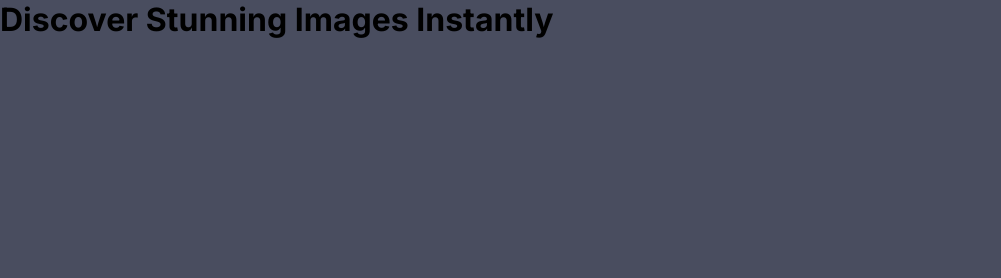
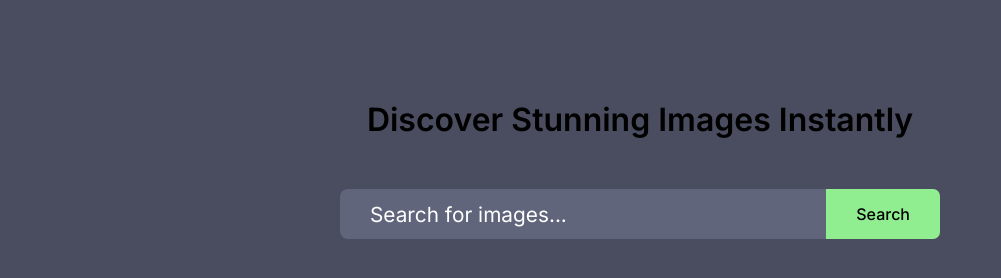
Before and after one commit to deepx-sh/image-finder, a plain HTML site: page index.html in a window 1280 px wide. Shown: the whole page, without its empty margins (0-1001 px from the left). Drawn offline with Linux system fonts and the light colour scheme.

Commit message:
style: add form and style form

```diff
--- a/index.html
+++ b/index.html
@@ -12,6 +12,12 @@
 </head>
 <body>
     <h1>Discover Stunning Images Instantly</h1>
+
+    <!-- Search Form -->
+     <form id="search-form">
+        <input type="text" id="search-box" placeholder="Search for images...">
+        <button type="submit" class="search-btn">Search</button>
+     </form>
     <script src="script.js"></script>
 </body>
 </html>
--- a/style.css
+++ b/style.css
@@ -10,3 +10,53 @@ body{
     height: 100vh;
     background-color: #494d5f;
 }
+
+h1{
+    text-align: center;
+    margin: 100px auto 50px;
+    font-weight: 600;
+}
+
+form{
+    width: 90%;
+    max-width: 600px;
+    margin: auto;
+    height: 50px;
+    display: flex;
+    align-items: center;
+    justify-content: center;
+    background-color: #60657b;
+    border-radius: 8px;
+}
+
+#search-box{
+    flex: 1;
+    height: 100%;
+    border: none;
+    outline: none;
+    background: transparent;
+    color: #fff;
+    font-size: 1.3rem;
+    padding: 0 30px;
+}
+
+.search-btn{
+    padding: 0 30px;
+    height: 100%;
+    border: none;
+    outline: none;
+    background-color: #90ee90;
+    font-size: 1rem;
+    font-weight: 500;
+    cursor: pointer;
+      border-top-right-radius: 7px;
+        border-bottom-right-radius: 7px;
+}
+
+.search-btn:hover{
+    background-color: #76c776;
+}
+
+#search-box::placeholder{
+    color: #fff;
+}
```
